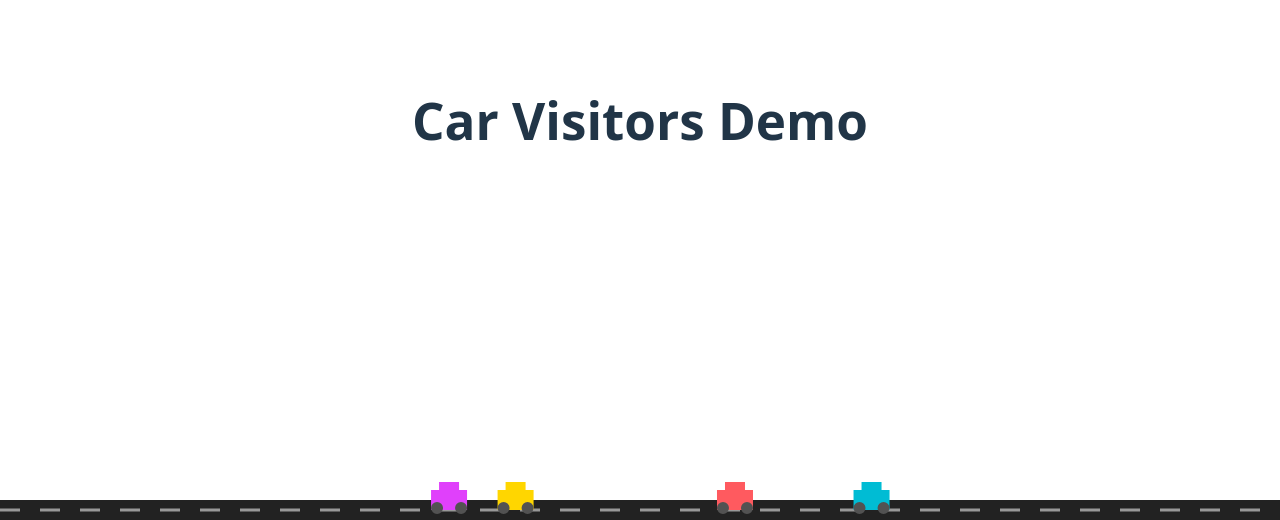
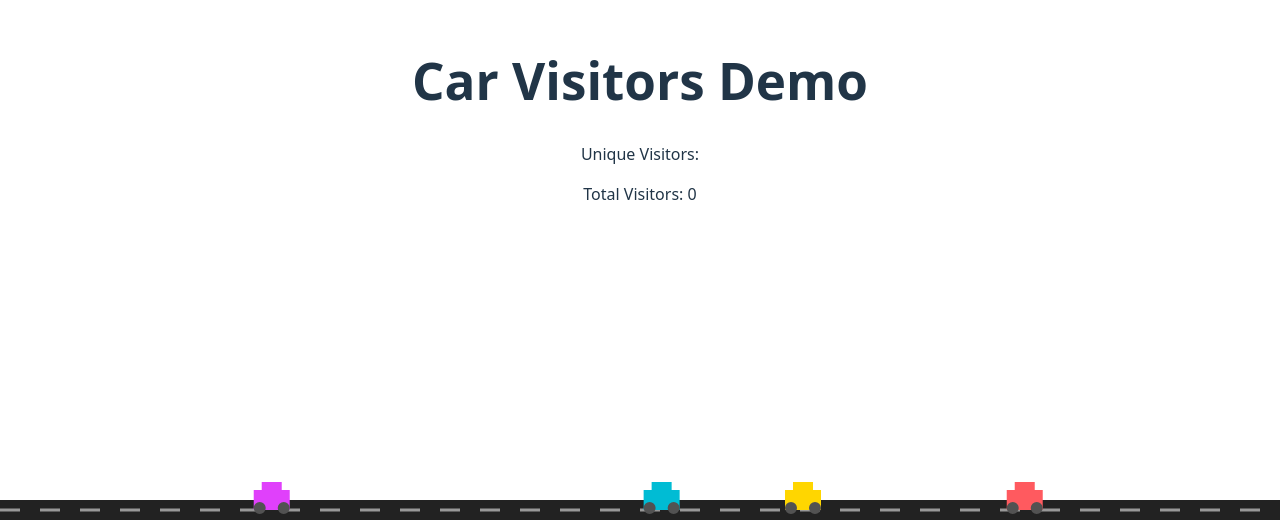
Before and after one commit to TechPiranja/car-visitors-demo, a React (Vite) app: page / in a window 1280 px wide. Shown: the part 280-800 px from the top of the page. Built offline with nearby package versions, Linux system fonts and the light colour scheme; no server answers; the database is empty.

Commit message:
feat: use supabase

```diff
--- a/package.json
+++ b/package.json
@@ -10,6 +10,7 @@
     "preview": "vite preview"
   },
   "dependencies": {
+    "@supabase/supabase-js": "^2.89.0",
     "react": "^19.2.0",
     "react-dom": "^19.2.0"
   },
--- a/src/App.tsx
+++ b/src/App.tsx
@@ -1,8 +1,10 @@
 import { useEffect } from "react";
 import { CarVisitors } from "./scripts/car-visitors";
 import "./App.css";
+import { useTrackVisitor } from "./hooks/useTrackVisitor";
 
 function App() {
+  const { uniqueVisitors, totalVisitors } = useTrackVisitor();
   useEffect(() => {
     const container = document.getElementById("my-street");
     if (container) {
@@ -13,6 +15,9 @@ function App() {
   return (
     <>
       <h1>Car Visitors Demo</h1>
+
+      <p>Unique Visitors: {uniqueVisitors}</p>
+      <p>Total Visitors: {totalVisitors}</p>
 
       <div
         id="my-street"
--- /dev/null
+++ b/src/hooks/useTrackVisitor.ts
@@ -0,0 +1,35 @@
+import { useEffect, useState } from "react";
+import { supabaseClient as supabase } from "../supabaseClient";
+import { getDeviceId } from "../utils/deviceId";
+
+export function useTrackVisitor() {
+  const [totalVisitors, setTotalVisitors] = useState<number | null>(null);
+  const [uniqueVisitors, setUniqueVisitors] = useState<number | null>(null);
+
+  function fetchVisitorData() {
+    supabase
+      .from("visitors")
+      .select("device_id", { count: "exact", head: true })
+      .then(({ count }) => setTotalVisitors(count));
+
+    supabase.rpc("unique_visitors_count").then(({ data }) => {
+      setUniqueVisitors(data as number);
+    });
+  }
+
+  useEffect(() => {
+    // Hook logic to track visitor using supabaseClient and getDeviceId
+    const deviceId = getDeviceId();
+
+    // upsert visitor in supabase
+    supabase
+      .from("visitors")
+      .upsert({ device_id: deviceId, visited_at: new Date().toISOString() })
+      .then(() => {
+        // get unique visitor count
+        fetchVisitorData();
+      });
+  }, []);
+
+  return { totalVisitors, uniqueVisitors };
+}
--- /dev/null
+++ b/src/supabaseClient.ts
@@ -0,0 +1,6 @@
+import { createClient } from "@supabase/supabase-js";
+
+const supabaseUrl = import.meta.env.VITE_SUPABASE_URL as string;
+const supabaseAnonKey = import.meta.env.VITE_SUPABASE_ANON_KEY as string;
+
+export const supabaseClient = createClient(supabaseUrl, supabaseAnonKey);
--- /dev/null
+++ b/src/utils/deviceId.ts
@@ -0,0 +1,9 @@
+// fubnction to get device ID
+export function getDeviceId(): string {
+  let deviceId = localStorage.getItem("deviceId");
+  if (!deviceId) {
+    deviceId = crypto.randomUUID();
+    localStorage.setItem("deviceId", deviceId);
+  }
+  return deviceId;
+}
```
Also changed, not shown: 2 other files (tests, documents, lock files or other folders).
